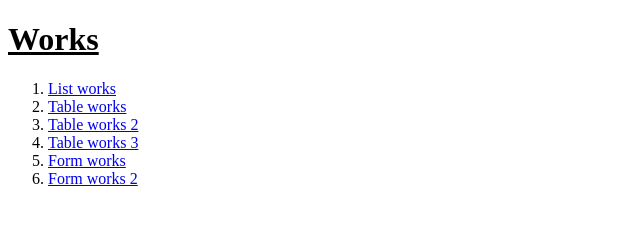
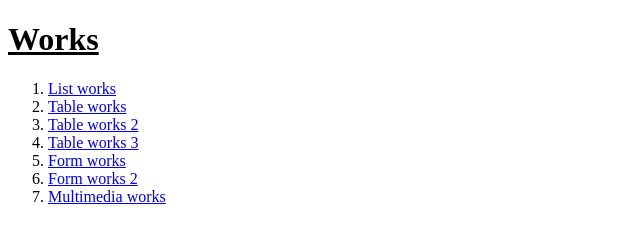
Before and after one commit to ArjunKSanthosh/html, a plain HTML site: page index.html in a window 1280 px wide. Shown: the whole page, without its empty margins (0-640 px from the left). Drawn offline with Linux system fonts and the light colour scheme.

Commit message:
Index Updated

```diff
--- a/index.html
+++ b/index.html
@@ -26,6 +26,10 @@
             <li>
                 <a href="https://arjunksanthosh.github.io/html/formwork.html">Form works 2</a>
                 </li>
+                <li>
+                    <a href="https://arjunksanthosh.github.io/html/image.html">Multimedia works</a>
+                    </li>
+        </ol>
     </ol>
 
 </body>
```
